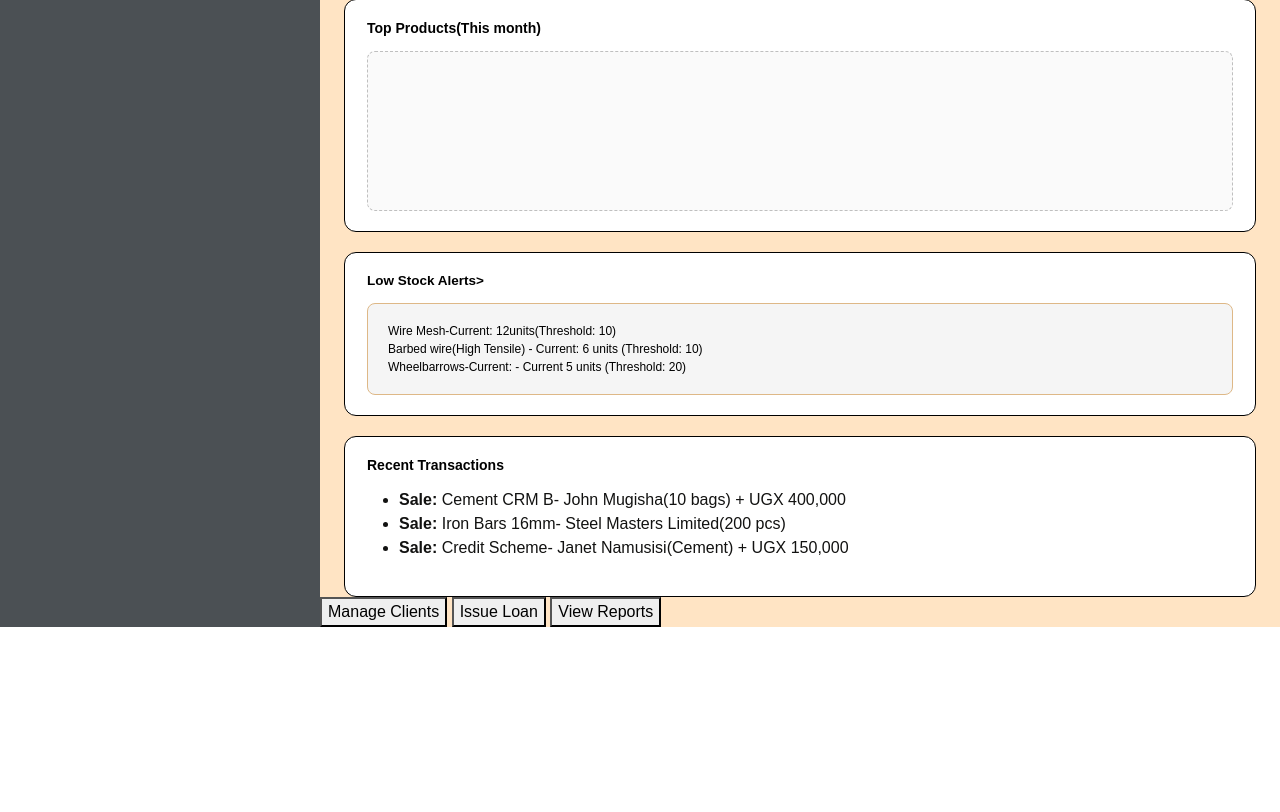
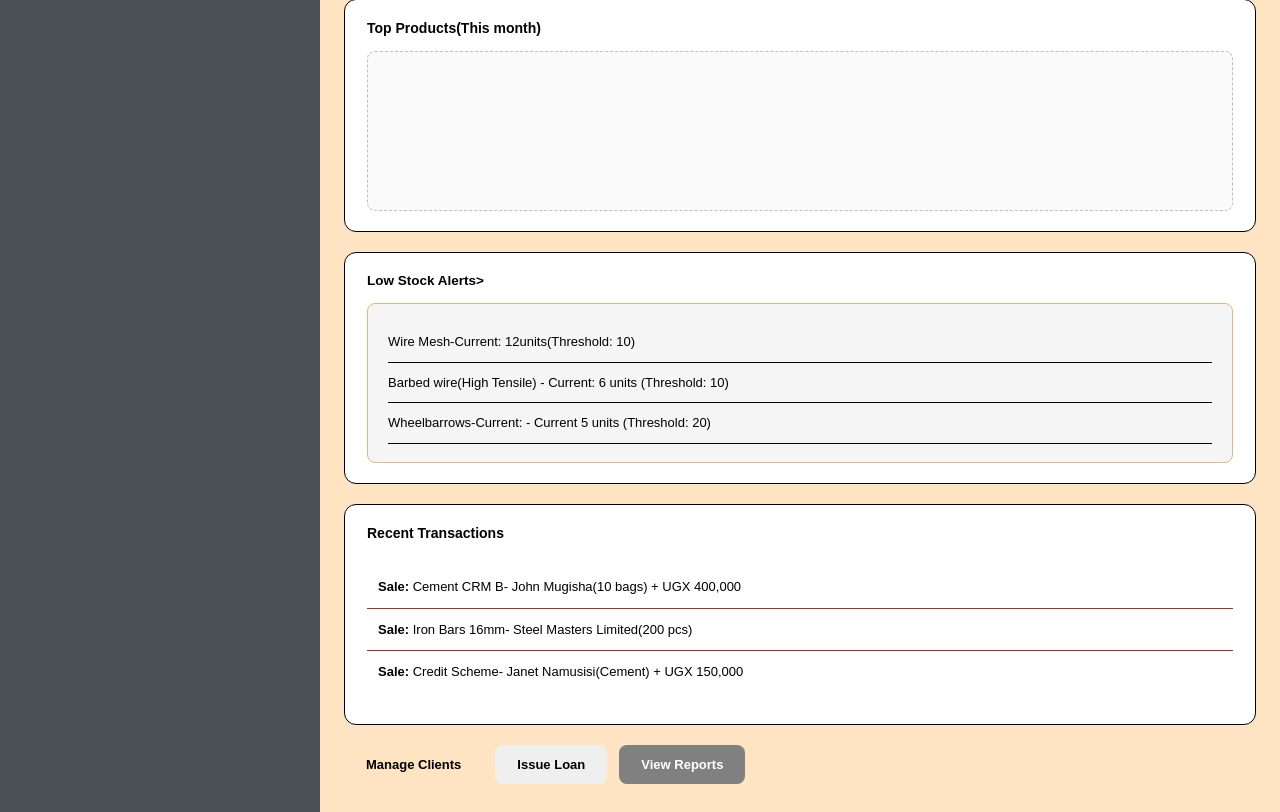
Before and after one commit to Aribe-24/NyondoHardwareProject, a Django app: page /dashboard.html/ in a window 1280 px wide. Shown: the part 466-1278 px from the top of the page. Before the commit the page ends 1093 px from the top, so only its background shows below. Run offline with Django 5.2, Linux system fonts and the light colour scheme.

Commit message:
mycommit

```diff
--- a/Hardwareproject/toolixapp/static/dashboard.css
+++ b/Hardwareproject/toolixapp/static/dashboard.css
@@ -46,7 +46,7 @@ body{
 }
 
 .sidebar a:hover{
-    color: brown;
+    color: whitesmoke;
 }
 
 .col-9{
@@ -162,6 +162,81 @@ body{
     width: 100%;
     margin: 0;
 
+}
+
+.section > .metric-card p{
+    padding: 10px 0;
+    border-bottom: 1px solid black;
+    font-size: 13px;
+    color: black;
+
+}
+
+.section . .metric-card p:last-child{
+    border-bottom: none;
+
+}
+
+.transaction ul{
+    list-style: none;
+    padding: 11px 0;
+    margin: 0;
+}
+
+.transaction ul li{
+    padding: 11px;
+    border-bottom: 1px solid brown;
+    font-size: 13px;
+    color: black;
+}
+.transaction ul li:last-child{
+    border-bottom: none;
+
+}
+
+.transactions ul li strong{
+    color: bisque;
+    font-weight: 600;
+
+}
+
+.actions{
+    display: flex;
+    gap: 12px;
+    padding: 20px 24px 28px;
+
+}
+.actions button{
+    padding: 10px 22px;
+    border-radius: 8px;
+    font-size: 13px;
+    font-weight: 600;
+    border: none;
+    cursor: pointer;
+    transition: opacity 0.15s;
 
 
+}
+.actions button:hover{
+    opacity: 0.85;
+
+}
+
+
+.actions .btn-primary{
+    background: bisque !important;
+    color: black !important;
+
+}
+
+.action .btn-success{
+    background: bisque !important;
+    color: #ffffff !important;
+
+}
+
+.actions .btn-info{
+    background: gray !important;
+    color: #ffffff !important;
+
  }
--- a/Hardwareproject/toolixapp/templates/dashboard.html
+++ b/Hardwareproject/toolixapp/templates/dashboard.html
@@ -5,6 +5,7 @@
     <meta name="viewport" content="width=device-width, initial-scale=1">
     <title>Bootstrap demo</title>
     <link href="https://cdn.jsdelivr.net/npm/bootstrap@5.3.8/dist/css/bootstrap.min.css" rel="stylesheet" integrity="sha384-sRIl4kxILFvY47J16cr9ZwB07vP4J8+LH7qKQnuqkuIAvNWLzeN8tE5YBujZqJLB" crossorigin="anonymous">
+    <script src="https://cdn.jsdelivr.net/npm/chart.js"></script>
     <link rel="stylesheet" href="../static/dashboard.css">
   </head>
   <style>
@@ -68,7 +69,6 @@
 </div>
 
 
-
       <!--Charts-->
 <div class="section">
 <h2>Sales and profit Trend</h2>
@@ -78,6 +78,7 @@
 <div class="section">
 <h2>Top Products(This month)</h2>
 <div class="placeholder">
+
   <div Bar="" Chart="" Placeholder="">
 
   </div>
--- a/Hardwareproject/toolixapp/templates/index.html
+++ b/Hardwareproject/toolixapp/templates/index.html
@@ -103,7 +103,7 @@ button:hover{
           <input type="checkbox" id="remember">
           <label for="remeber">Remember Me</label>
 </div>
-        <button type="Submit">Login</button>
+        <button type="Submit">Sign Up</button>
         <br>
         <div class="links">
           <a href="#">Forgot Password?</a>
```
Also changed, not shown: Hardwareproject/toolixapp/templates/deposits.html (+84 -0 lines), Hardwareproject/toolixapp/templates/transport.html (+12 -0 lines). Lines whose indentation alone changed are shown as unchanged.
